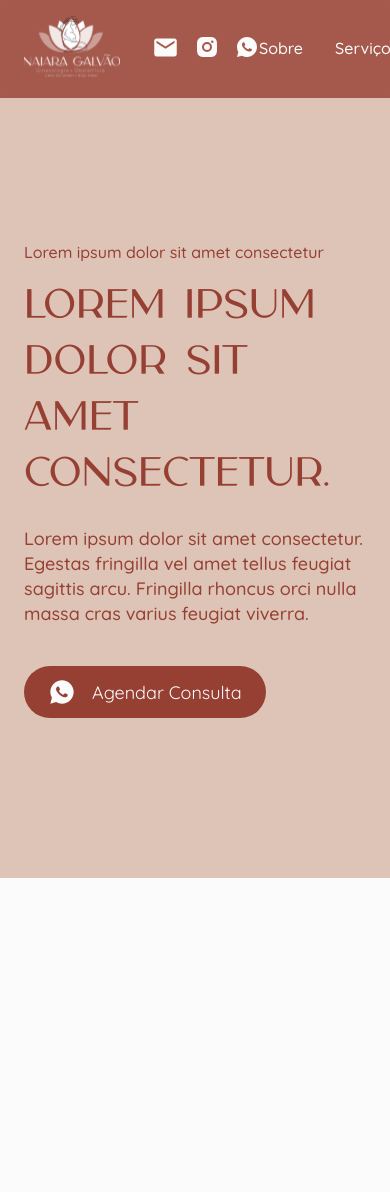
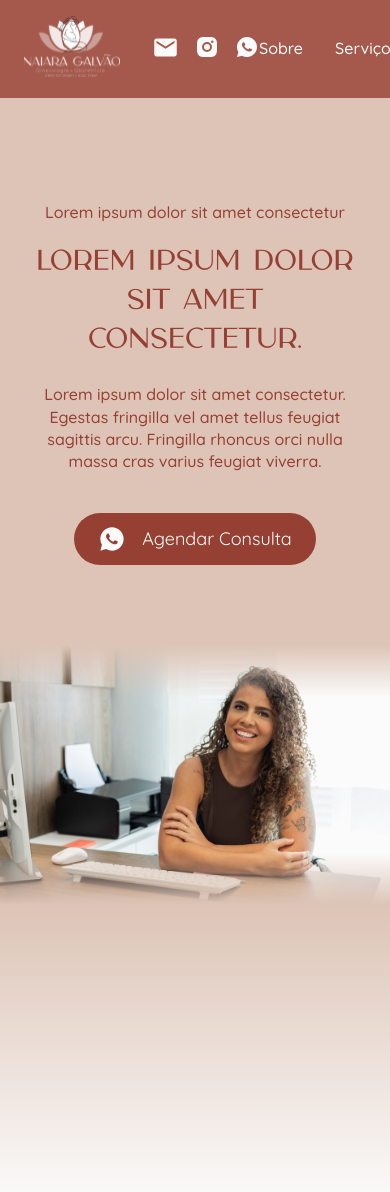
Before and after one commit to capelaum/projeto-naiara, a Next.js app: page / in a window 390 px wide. Shown: the top 1192 px of the page. Before the commit the page ends 878 px from the top, so only its background shows below. Built offline with nearby package versions, Linux system fonts and the light colour scheme.

Commit message:
style: hero mobile

```diff
--- a/src/components/Sections/Hero/index.tsx
+++ b/src/components/Sections/Hero/index.tsx
@@ -4,7 +4,7 @@ import { Hero as HeroImage } from '~/assets'
 import { ButtonLink } from '~/components/Button/ButtonLink'
 import { Heading } from '~/components/Heading'
 import { Text } from '~/components/Text'
-import { HeroHeadingWrapper, HeroImageWrapper, HeroWrapper } from './styles'
+import { HeroContent, HeroImageWrapper, HeroWrapper } from './styles'
 
 export function Hero() {
   const message = encodeURIComponent(
@@ -13,7 +13,7 @@ export function Hero() {
 
   return (
     <HeroWrapper id="inicio">
-      <HeroHeadingWrapper>
+      <HeroContent>
         <Text size="md" weight="medium" as="h2">
           Lorem ipsum dolor sit amet consectetur
         </Text>
@@ -37,7 +37,7 @@ export function Hero() {
           <RiWhatsappFill size={28} />
           Agendar Consulta
         </ButtonLink>
-      </HeroHeadingWrapper>
+      </HeroContent>
 
       <HeroImageWrapper>
         <Image
--- a/src/components/Sections/Hero/styles.ts
+++ b/src/components/Sections/Hero/styles.ts
@@ -5,7 +5,7 @@ export const HeroWrapper = styled('section', {
   height: '100%',
   width: '100%',
 
-  overflow: 'hidden',
+  // overflow: 'hidden',
   position: 'relative',
 
   padding: '15rem 0 10rem 0',
@@ -15,18 +15,36 @@ export const HeroWrapper = styled('section', {
 
   backgroundColor: '$secondary',
 
-  // background: `linear-gradient(to bottom, $secondary 0%, $secondary 90%, rgba(221, 196, 182, 0.15) 100%, transparent 110%)`,
+  // border: '1px solid red', rgba(221, 196, 182, 0.15)
 
-  // border: '1px solid red',
+  '&::after': {
+    // border: '1px solid red',
+
+    content: '""',
+    position: 'absolute',
+    width: '100%',
+    height: 300,
+    zIndex: 3,
+    bottom: -300,
+    right: 0,
+    left: 0,
+    background:
+      'linear-gradient(to bottom, $secondary 0%, rgba(221, 196, 182, 0.5) 50%, transparent 100%)',
+  },
 
   '@bp1': {
     minHeight: '100%',
     height: 'auto',
     flexDirection: 'column',
+    padding: '12.5rem 0 0 0',
+
+    '&::after': {
+      // display: 'none',
+    },
   },
 })
 
-export const HeroHeadingWrapper = styled('div', {
+export const HeroContent = styled('div', {
   display: 'flex',
   flexDirection: 'column',
 
@@ -46,7 +64,7 @@ export const HeroHeadingWrapper = styled('div', {
   h1: {
     maxWidth: '520px',
     width: '100%',
-    margin: '0.75rem 0 1.5rem 0',
+    margin: '1rem 0 1.5rem 0',
     lineHeight: '$short',
   },
 
@@ -60,6 +78,27 @@ export const HeroHeadingWrapper = styled('div', {
   '@bp1': {
     flexDirection: 'column',
     width: 'auto',
+    alignItems: 'center',
+
+    'h1, p, h2': {
+      textAlign: 'center',
+    },
+  },
+
+  '@bp2': {
+    h1: {
+      fontSize: '$4xl',
+    },
+
+    p: {
+      fontSize: '$md',
+    },
+  },
+
+  '@bp3': {
+    h1: {
+      fontSize: '$3xl',
+    },
   },
 })
 
@@ -94,12 +133,27 @@ export const HeroImageWrapper = styled('div', {
     zIndex: 1,
     top: 0,
     right: 0,
-    pointerEvents: 'none',
-    background: `linear-gradient(to right, $secondary 0%, rgba(221, 196, 182, 0.15) 40%, transparent 45%, transparent 100%),
-      linear-gradient(to top, $secondary 0%, rgba(221, 196, 182, 0.15) 25%, transparent 30%, transparent 100%)`,
+    background: `linear-gradient(to right, $secondary 0%, rgba(221, 196, 182, 0.5) 25%, transparent 50%, transparent 100%),
+      linear-gradient(to top, $secondary 0%, rgba(221, 196, 182, 0.5) 15%, transparent 20%, transparent 100%)`,
   },
 
   '@bp1': {
-    display: 'none',
+    position: 'relative',
+    marginTop: '5rem',
+
+    width: '100%',
+    height: '100%',
+
+    '&::after': {
+      content: '""',
+      position: 'absolute',
+      width: '100%',
+      height: '100%',
+      zIndex: 1,
+      top: 0,
+      right: 0,
+      background: `linear-gradient(to bottom, $secondary 0%, rgba(221, 196, 182, 0.5) 10%, transparent 20%, transparent 100%),
+        linear-gradient(to top, $secondary 0%, rgba(221, 196, 182, 0.5) 10%, transparent 20%, transparent 100%)`,
+    },
   },
 })
```
